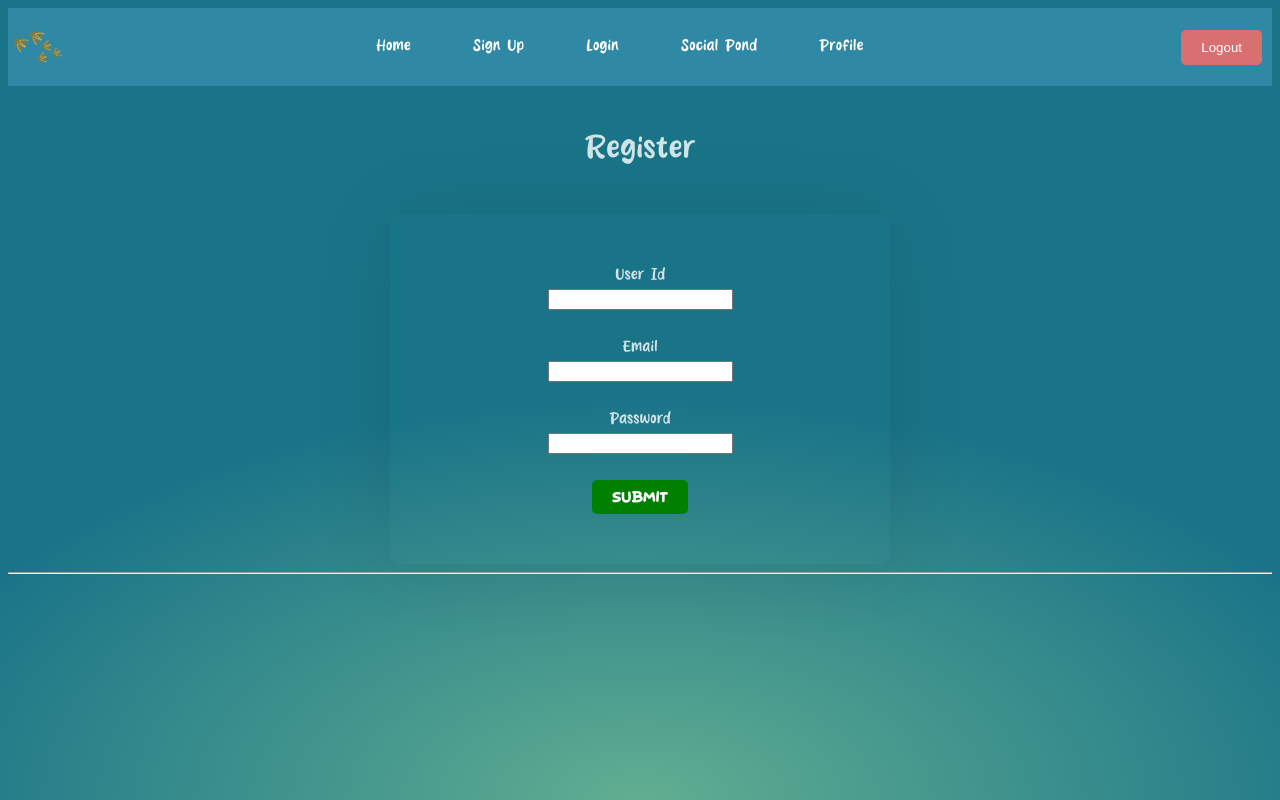
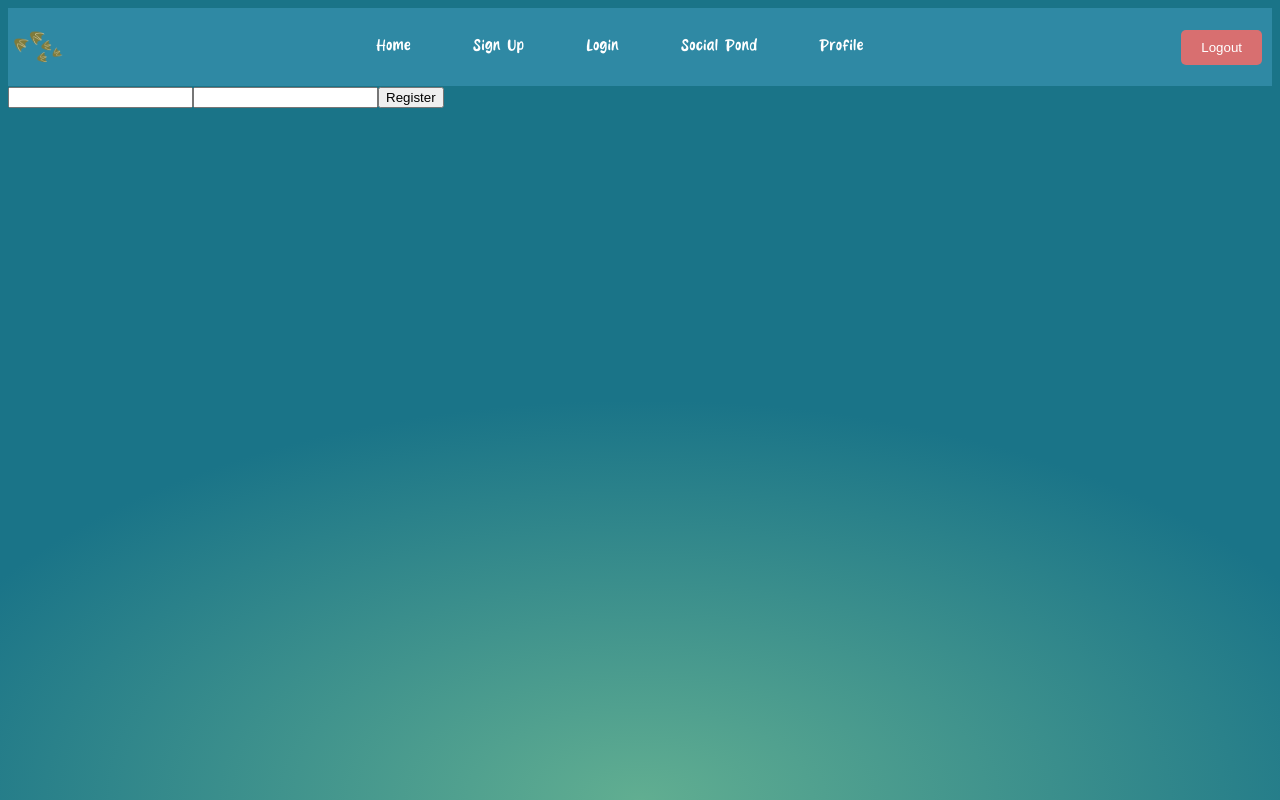
Before and after one commit to SHilditch1998/Final-Project-Front-End, a React (Vite) app: page /register-user in a window 1280 px wide. Built offline with nearby package versions, Linux system fonts and the light colour scheme.

Commit message:
testing git

```diff
--- a/src/components/user/registerUser.jsx
+++ b/src/components/user/registerUser.jsx
@@ -1,111 +1,47 @@
 import { useState } from 'react';
-import { useNavigate } from 'react-router-dom';
-import writecookie from '../../utils/writecookie';
 
-const RegisterUser = () => {
-  const [userid, setUserid] = useState("");
-  const [email, setEmail] = useState("");
-  const [password, setPassword] = useState("");
-  const [error, setError] = useState(null);
-  const navigate = useNavigate();
+const Register = () => {
+  const [formData, setFormData] = useState({
+    email: '',
+    password: '',
+  });
 
-  const sanitizeUserId = (id) => {
-    // Convert to lowercase and remove special characters
-    return id.toLowerCase().replace(/[^a-z0-9]/g, '');
+  const handleChange = (e) => {
+    setFormData({
+      ...formData,
+      [e.target.name]: e.target.value,
+    });
   };
 
-  const submitHandler = async (event) => {
-    event.preventDefault();
-    if (!userid || !email || !password) {
-      setError("All fields are required.");
-      return;
-    }
-
-    const sanitizedUserId = sanitizeUserId(userid);
+  const handleSubmit = async (e) => {
+    e.preventDefault();
 
     try {
-      // Step 1: Register the user with sanitizedUserId
-      const response = await fetch("http://localhost:5003/Account/Register", {
-        method: "POST",
+      const response = await fetch('http://localhost:5003/Account/Register', {
+        method: 'POST',
         headers: {
-          "Content-Type": "application/json"
+          'Content-Type': 'application/json',
         },
-        body: JSON.stringify({ username: sanitizedUserId, email: email, password: password })
+        body: JSON.stringify(formData),
       });
 
-      const output = await response.json();
-      if (response.ok) {
-        console.log("User registered successfully");
+      if (!response.ok) {
+        throw new Error('Registration failed');
+      }
 
-        // Step 2: Create a graph for the new user using Pixela API
-        const graphResponse = await createGraph(sanitizedUserId);
-        if (graphResponse.ok) {
-          console.log("Graph created successfully");
-          setError(null);
-
-          // Redirect to the user's profile after successful registration and graph creation
-          navigate(`/profile/${sanitizedUserId}`); // Use sanitizedUserId in the profile route
-        } else {
-          setError("Failed to create graph for the user.");
-        }
-
-      } else {
-        setError(output.message || "Registration failed.");
-      }
+      // Handle success response
     } catch (error) {
-      setError(`Error: ${error.message}`);
+      console.error('Error:', error);
     }
   };
 
-  // Function to create a graph using Pixela API
-  const createGraph = async (userId) => {
-    const token = "tokensecret"; // Your Pixela token (shared for all users)
-    const graphUser = "graphuser"; // Your Pixela username (shared for all users)
-
-    return await fetch(`https://pixe.la/v1/users/${graphUser}/graphs`, {
-      method: "POST",
-      headers: {
-        "Content-Type": "application/json",
-        "X-USER-TOKEN": token
-      },
-      body: JSON.stringify({
-        id: userId, // Use sanitized userId as the graph ID
-        name: "User Activity Graph",
-        unit: "commit",
-        type: "int",
-        color: "shibafu" // You can change the color
-      })
-    });
-  };
-
   return (
-    <div>
-      <h1 className="Reg-title">Register</h1>
-      {error && <p style={{ color: 'red' }}>{error}</p>}
-      <form onSubmit={submitHandler} className="reg-form">
-        <label>User Id</label><br />
-        <input
-          type='text'
-          name='userid'
-          onChange={(event) => setUserid(event.target.value)}
-        /><br /><br />
-        <label>Email</label><br />
-        <input
-          type='text'
-          name='email'
-          onChange={(event) => setEmail(event.target.value)}
-        /><br /><br />
-        <label>Password</label><br />
-        <input
-          type='password'
-          name='password'
-          onChange={(event) => setPassword(event.target.value)}
-        /><br /><br />
-        <input type='submit' value="Submit" className="login-btn" />
-      </form>
-      <hr />
-    </div>
+    <form onSubmit={handleSubmit}>
+      <input type="email" name="email" onChange={handleChange} required />
+      <input type="password" name="password" onChange={handleChange} required />
+      <button type="submit">Register</button>
+    </form>
   );
 };
 
-export default RegisterUser;
+export default Register;
```
